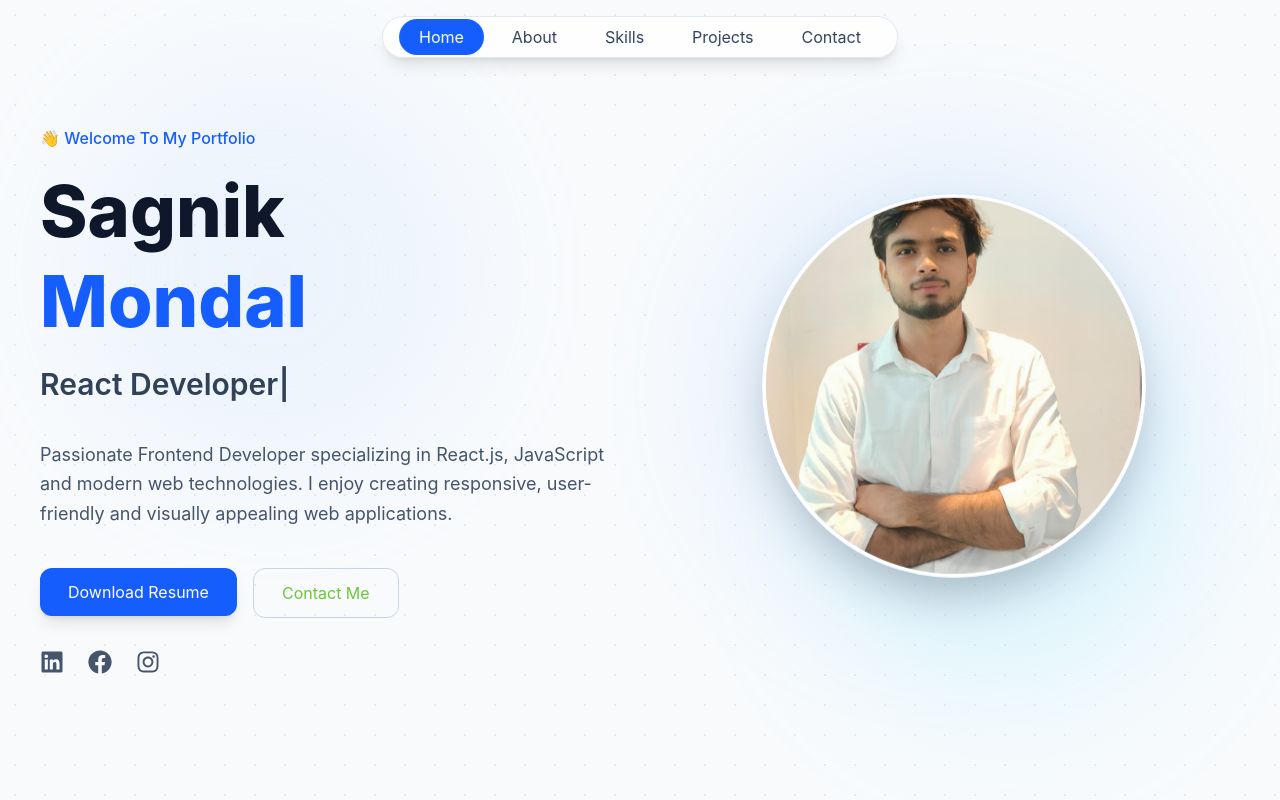
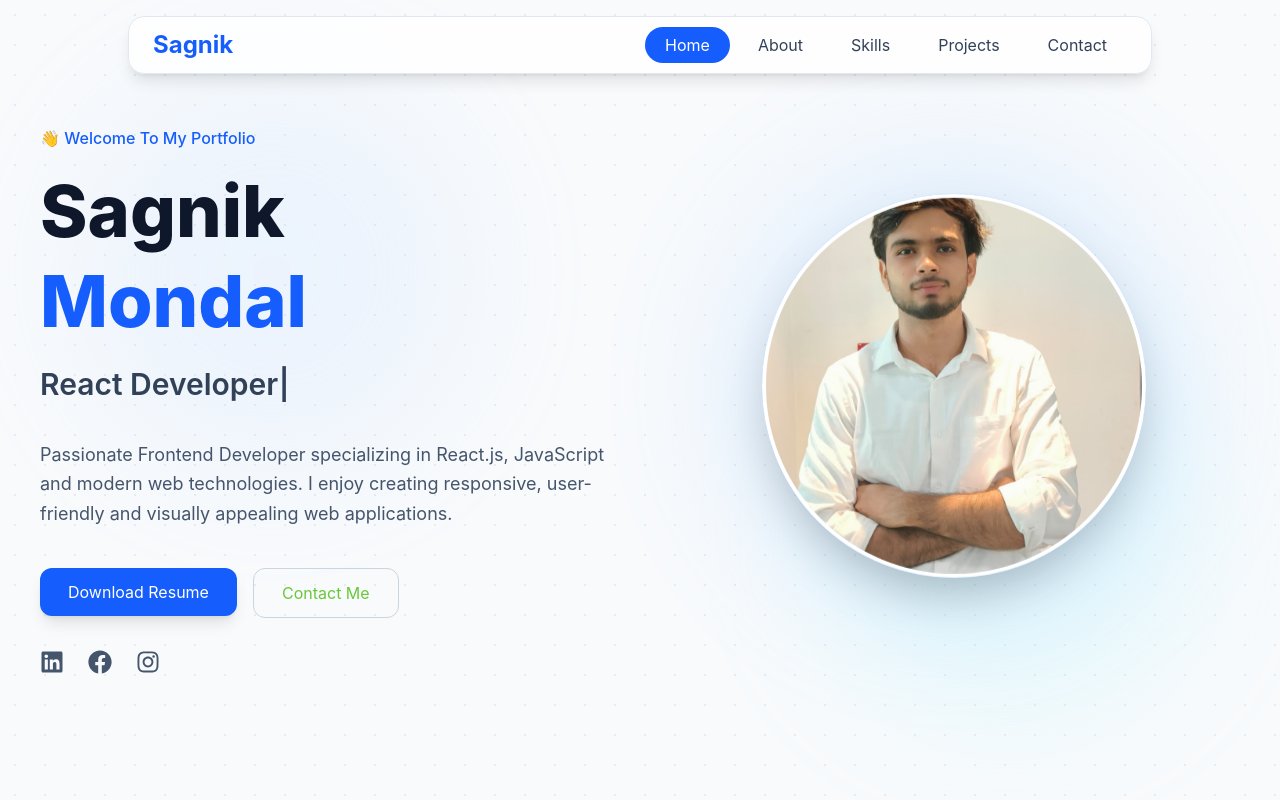
Before and after one commit to sagnik18-m/portfolio2.o, a React app: page / in a window 1280 px wide. Shown: the top 800 px of the page. Built offline with nearby package versions, Linux system fonts and the light colour scheme; the HTML template or start-up script is replaced by a standard one.

Commit message:
update message

```diff
--- a/src/components/Navbar.jsx
+++ b/src/components/Navbar.jsx
@@ -1,7 +1,6 @@
 import { useState } from "react";
-import { motion } from "framer-motion";
-
-
+import { motion, AnimatePresence } from "framer-motion";
+import { FaBars, FaTimes } from "react-icons/fa";
 
 const navLinks = [
   { name: "Home", href: "#hero" },
@@ -13,6 +12,7 @@ const navLinks = [
 
 export default function Navbar() {
   const [active, setActive] = useState("Home");
+  const [menuOpen, setMenuOpen] = useState(false);
 
   return (
     <nav
@@ -22,17 +22,28 @@ export default function Navbar() {
         left-1/2
         -translate-x-1/2
         z-50
+        w-[95%]
+        max-w-5xl
         bg-white/80
         backdrop-blur-xl
         border
         border-slate-200
-        rounded-full
-        px-4
-        py-2
+        rounded-2xl
         shadow-lg
       "
     >
-      <ul className="flex gap-2">
+      <div className="flex items-center justify-between px-6 py-3">
+
+        {/* Logo */}
+        <a
+          href="#hero"
+          className="text-xl md:text-2xl font-bold text-blue-600"
+        >
+          Sagnik
+        </a>
+
+        {/* Desktop Menu */}
+        <ul className="hidden md:flex gap-2">
           {navLinks.map((link) => (
             <li key={link.name}>
               <a
@@ -70,6 +81,69 @@ export default function Navbar() {
             </li>
           ))}
         </ul>
+
+        {/* Mobile Menu Button */}
+        <button
+          className="md:hidden text-slate-700 text-xl"
+          onClick={() => setMenuOpen(!menuOpen)}
+        >
+          {menuOpen ? <FaTimes /> : <FaBars />}
+        </button>
+
+      </div>
+
+      {/* Mobile Menu */}
+      <AnimatePresence>
+        {menuOpen && (
+          <motion.div
+            initial={{
+              opacity: 0,
+              height: 0,
+            }}
+            animate={{
+              opacity: 1,
+              height: "auto",
+            }}
+            exit={{
+              opacity: 0,
+              height: 0,
+            }}
+            transition={{
+              duration: 0.3,
+            }}
+            className="
+              md:hidden
+              overflow-hidden
+              border-t
+              border-slate-200
+            "
+          >
+            {navLinks.map((link) => (
+              <a
+                key={link.name}
+                href={link.href}
+                onClick={() => {
+                  setActive(link.name);
+                  setMenuOpen(false);
+                }}
+                className={`
+                  block
+                  px-6
+                  py-4
+                  transition
+                  ${
+                    active === link.name
+                      ? "bg-blue-600 text-white"
+                      : "text-slate-700 hover:bg-slate-100"
+                  }
+                `}
+              >
+                {link.name}
+              </a>
+            ))}
+          </motion.div>
+        )}
+      </AnimatePresence>
     </nav>
   );
 }
```
Lines whose indentation alone changed are shown as unchanged.
